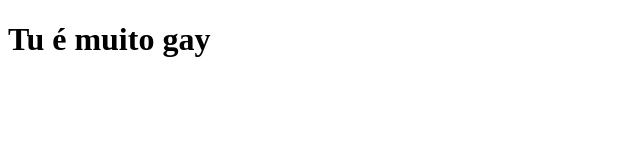
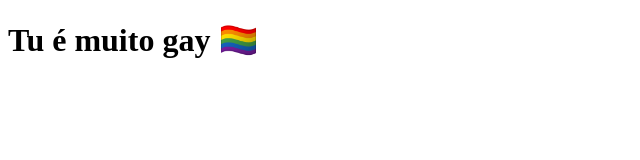
Before and after one commit to BrazTh/clone-tabnews, a Next.js app: page / in a window 1280 px wide. Shown: the top 160 px of the page, without its empty margins (0-640 px from the left). Built offline with nearby package versions, Linux system fonts and the light colour scheme.

Commit message:
modifica a frase

```diff
--- a/pages/index.js
+++ b/pages/index.js
@@ -1,5 +1,5 @@
 function Home () {
-    return <h1> Tu é muito gay </h1>
+    return <h1> Tu é muito gay 🏳️‍🌈</h1>
 }
 
 export default Home;
```
